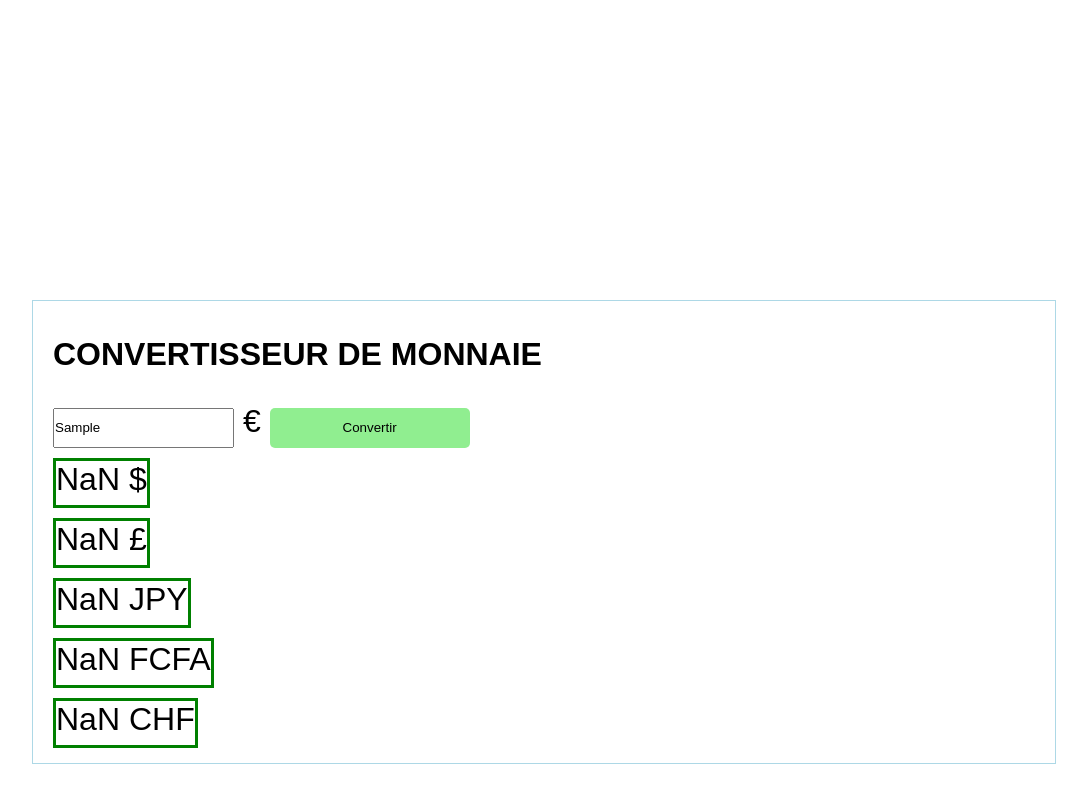
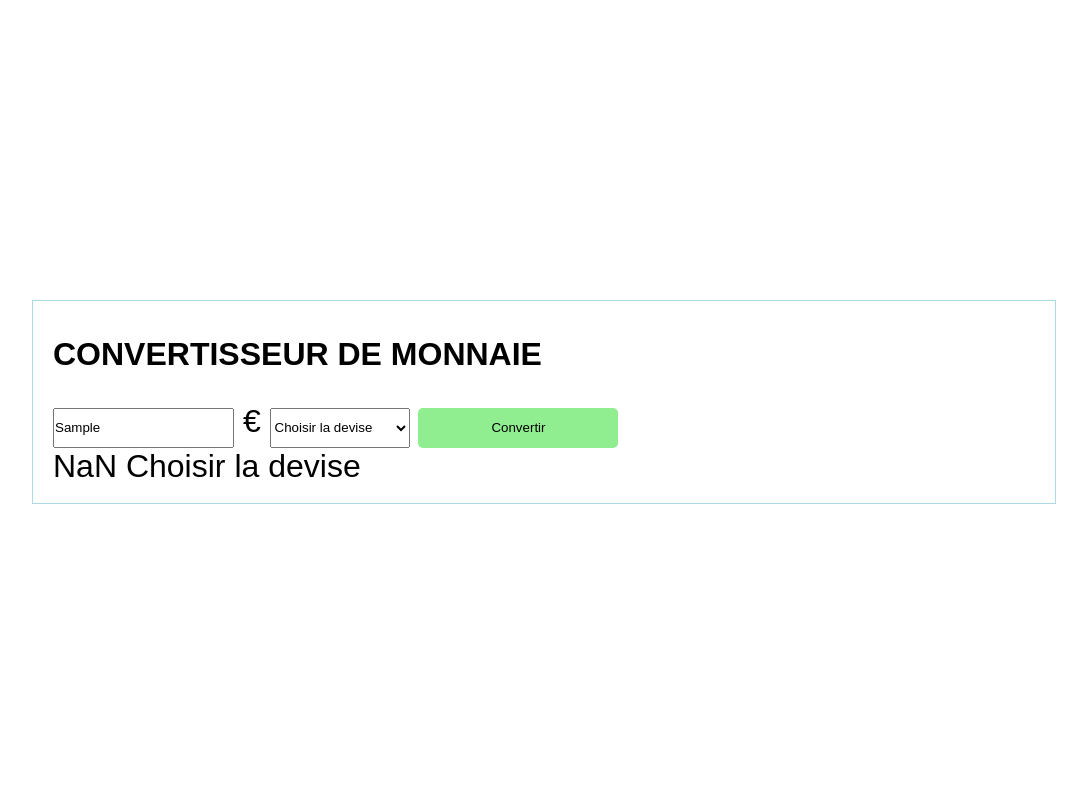
Before and after one commit to techmindconsulting/wordshiop-js, a plain HTML site: page index.html in a window 1280 px wide. Both pictures are taken after typing "Sample" into the empty fields and a click on the button "Convertir". Shown: the whole page, without its empty margins (96-1183 px from the left). Drawn offline with Linux system fonts and the light colour scheme.

Commit message:
manage currency with select to get rate.

```diff
--- a/conversion.js
+++ b/conversion.js
@@ -1,30 +1,28 @@
 /* Fonction qui est appelé sur l'évenement utilisateur onClick */
 
+document.getElementById('btn-convertir').addEventListener('click', convertir);
+
 function convertir() {
-   /* Déclaration de variable */
-    const CURRENCY_DOLLAR = 1.2077; // TAUX DE CHANGE
-    const CURRENCY_STERLING = 0.8919; // TAUX DE CHANGE
-    const CURRENCY_YEN = 126.34; // TAUX DE CHANGE
-    const CURRENCY_CFA = 491; // TAUX DE CHANGE
-    const CURRENCY_CHF = 1.07745; // TAUX DE CHANGE
 
     // Parcourir le DOM (Document Object Model) afin de récuperer un élement HTML
     // Récupérer un élément HTML à l'aide d'un ID (Ex: amount)
-    let amount = document.getElementById('amount').value;
+    const amount = document.getElementById('amount').value;
 
-    /* Affichage dans le document HTML */
-    // '+' Concaténation
+    const rateSelect = document.getElementById('rate');
+    const rate = rateSelect.value;
 
-    document.getElementById('resultat_us').innerText = amount * CURRENCY_DOLLAR + ' $';
-    document.getElementById('resultat_gb').innerText = amount * CURRENCY_STERLING + ' £';
-    document.getElementById('resultat_jp').innerText = amount * CURRENCY_YEN + ' JPY';
-    document.getElementById('resultat_km').innerText = amount * CURRENCY_CFA + '  FCFA';
-    document.getElementById('resultat_ch').innerText = amount * CURRENCY_CHF + ' CHF';
+    console.log(rateSelect.options);
+
+    const currency = rateSelect.options[rateSelect.selectedIndex].text;
+
+    const resultat = amount * rate;
+
+    document.getElementById('resultat').innerText = resultat.toFixed(2) +  ` ${currency}`;
 
     // Appliquer style CSS à l'aide de la classe
-    document.querySelectorAll('p.result').forEach( el => {
+ /*   document.querySelectorAll('p.result').forEach( el => {
         el.style.border =  "3px solid green";
         el.style.margin = "10px 0";
-    })
+    });*/
 
 }
--- a/index.html
+++ b/index.html
@@ -10,13 +10,18 @@
     <div class="container">
         <h1>CONVERTISSEUR DE MONNAIE</h1>
         <input type="text" id="amount"><span> €</span>
+        <select id="rate">
+            <option value="">Choisir la devise</option>
+            <option value="1.2077">$ (Dollar)</option>
+            <option value="0.8919">£ (Pound)</option>
+            <option value="126.34">Y (Yen)</option>
+            <option value="491">FCFA (Franc CFA)</option>
+            <option value="1.07745">CHF (Franc Suisse)</option>
+        </select>
 
-        <input type="button" value="Convertir" onclick=convertir()>
-        <p id="resultat_us" class="result"></p>
-        <p id="resultat_gb" class="result"></p>
-        <p id="resultat_jp" class="result"></p>
-        <p id="resultat_km" class="result"></p>
-        <p id="resultat_ch" class="result"></p>
+        <input id="btn-convertir" type="button" value="Convertir">
+        <p id="resultat" class="result"></p>
+
     </div>
     <script src="conversion.js"></script>
 </body>
--- a/style.css
+++ b/style.css
@@ -27,7 +27,7 @@ p {
     height: 50px;
 }
 
-input {
+input, select {
     height: 40px;
 }
 
```
